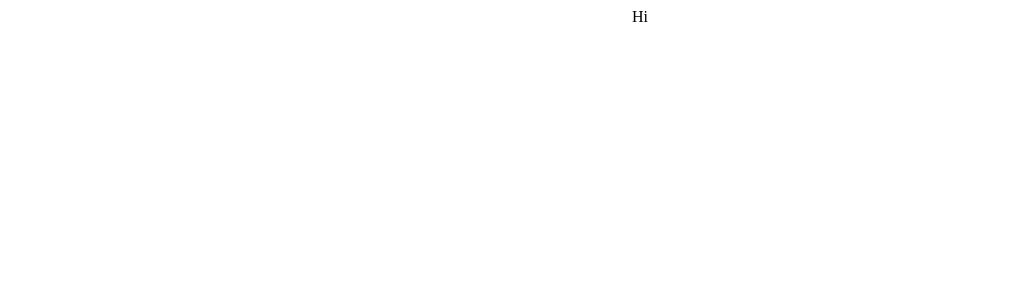
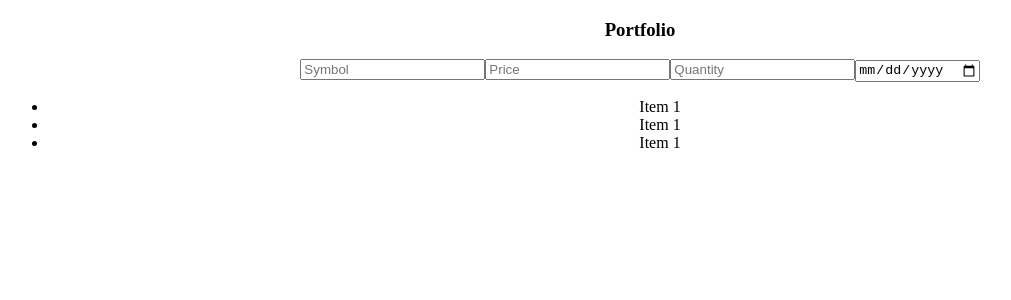
Before and after one commit to tsoyviktor/redux_stock, a React (Create React App) app: page / in a window 1280 px wide. Shown: the top 300 px of the page, without its empty margins (0-1011 px from the left). Built offline with nearby package versions, Linux system fonts and the light colour scheme.

Commit message:
mock components

```diff
--- a/src/components/App.js
+++ b/src/components/App.js
@@ -2,13 +2,16 @@ import React, { Component } from 'react';
 import {Provider} from 'react-redux';
 import store from '../store';
 import './App.css';
+import Header from './Header';
+import PageBody from './PageBody';
 
 class App extends Component {
   render() {
     return (
       <Provider store={store}>
         <div className="App">
-          Hi
+          <Header />
+          <PageBody />
         </div>
       </Provider>
     );
--- /dev/null
+++ b/src/components/Header.js
@@ -0,0 +1,9 @@
+import React, {Component} from 'react';
+
+export default () => {
+  return (
+    <div className="Header">
+      <h3>Portfolio</h3>
+    </div>
+  );
+}
--- /dev/null
+++ b/src/components/PageBody.js
@@ -0,0 +1,14 @@
+import React, {Component} from 'react';
+import PortfolioInputs from './PortfolioInputs';
+import PortfolioList from './PortfolioList';
+
+export default class PageBody extends Component {
+  render () {
+    return (
+      <div className="PageBody">
+        <PortfolioInputs />
+        <PortfolioList />
+      </div>
+    );
+  }
+}
--- /dev/null
+++ b/src/components/PortfolioInputs.js
@@ -0,0 +1,14 @@
+import React, {Component} from 'react';
+
+export default class PortfolioInputs extends Component {
+  render () {
+    return (
+      <div>
+        <input type="text" placeholder="Symbol"/>
+        <input type="text" placeholder="Price"/>
+        <input type="number" placeholder="Quantity"/>
+        <input type="date" />
+      </div>
+    );
+  }
+}
--- /dev/null
+++ b/src/components/PortfolioList.js
@@ -0,0 +1,15 @@
+import React, {Component} from 'react';
+
+export default class PortfolioList extends Component {
+  render () {
+    return (
+      <div>
+        <ul>
+          <li> Item 1 </li>
+          <li> Item 1 </li>
+          <li> Item 1 </li>
+        </ul>
+      </div>
+    );
+  }
+}
```
